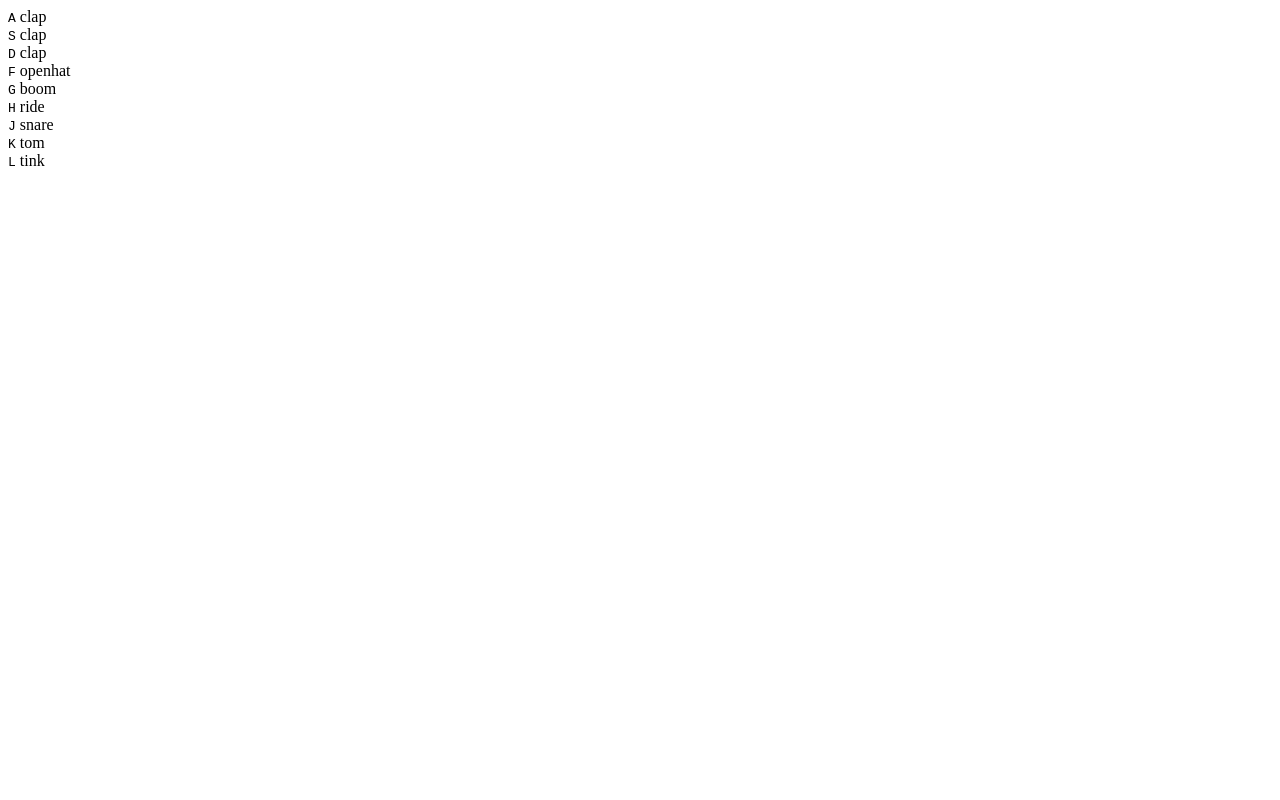
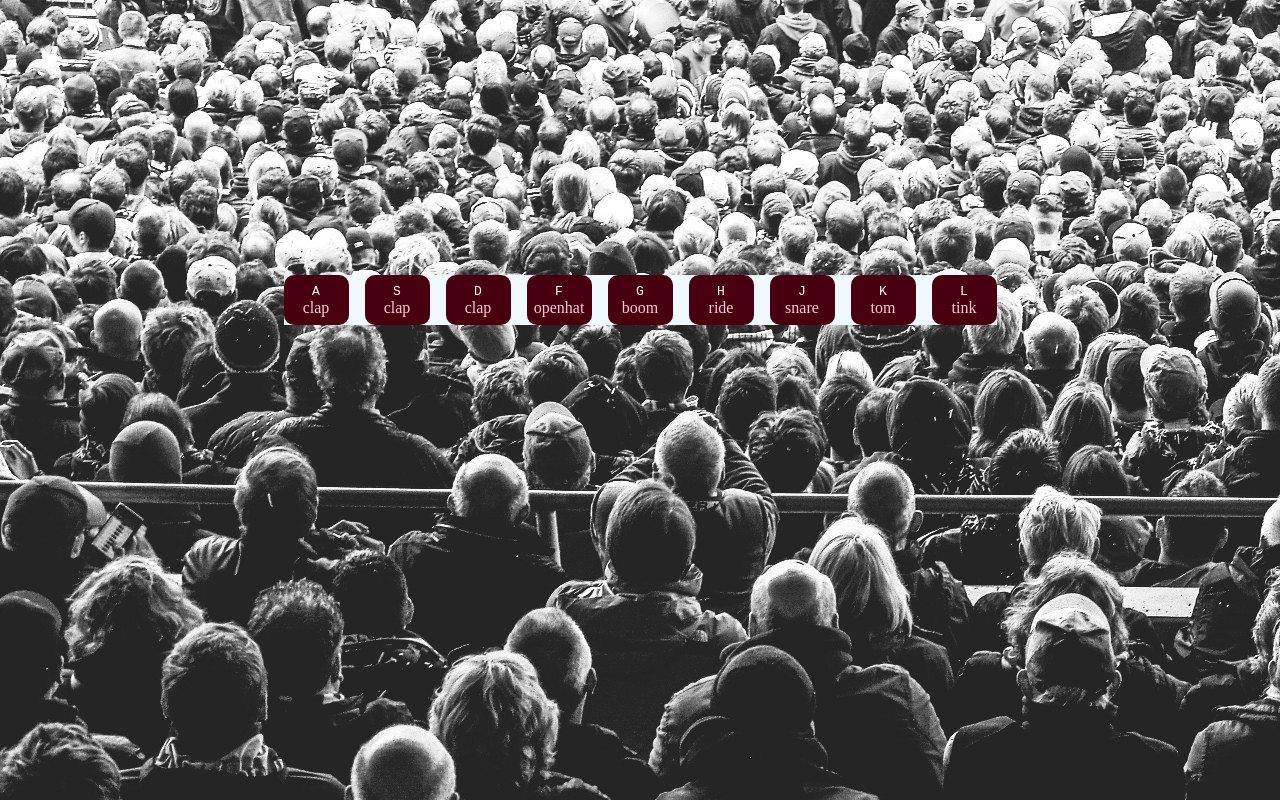
Before and after one commit to makemile/drum-sound, a website: page index.html in a window 1280 px wide. Drawn offline with Linux system fonts and the light colour scheme.

Commit message:
add: styles

```diff
--- a/index.html
+++ b/index.html
@@ -10,7 +10,8 @@
 </head>
 
 <body>
-    <section class="sound-keys">
+    <section class="content-sound-keys">
+        <div class="item-sound-keys">
             <div data-key="65" class="key-letter">
                 <kbd><samp>A</samp></kbd>
                 <span class="sound">clap</span>
@@ -48,6 +49,8 @@
                 <kbd><samp>L</samp></kbd>
                 <span class="kick">tink</span>
             </div>
+        </div>
+
     </section>
 
     <audio data-key="65" src="./src/sound/01 - JavaScript Drum Kit_sounds_clap.wav"></audio>
--- a/src/styles/app.css
+++ b/src/styles/app.css
@@ -0,0 +1,44 @@
+* {
+    padding: 0;
+    margin: 0;
+    box-sizing: border-box;
+}
+
+body {
+    background-image: url(/src/img/background.jpg);
+    display: flex; /* align-content: flex-end; */
+    justify-content: center;
+    height: 325px;
+    align-items: flex-end;
+}
+
+.content-sound-keys {
+    display: flex;
+    justify-content: center;
+}
+
+.key-letter {
+    display: flex;
+    flex-direction: column;
+    justify-content: center;
+    align-items: center;
+    width: 65px;
+    height: 50px;
+    background: rgb(72, 00, 17);
+    border-radius: 10px
+}
+
+kbd samp{
+    color: white;
+}
+
+span{
+    color: #ffc5d9
+}
+
+.item-sound-keys{
+    display: flex;
+    justify-content: center;
+    background-color: aliceblue;
+    gap: 1rem;
+}
```
Lines whose indentation alone changed are shown as unchanged.
